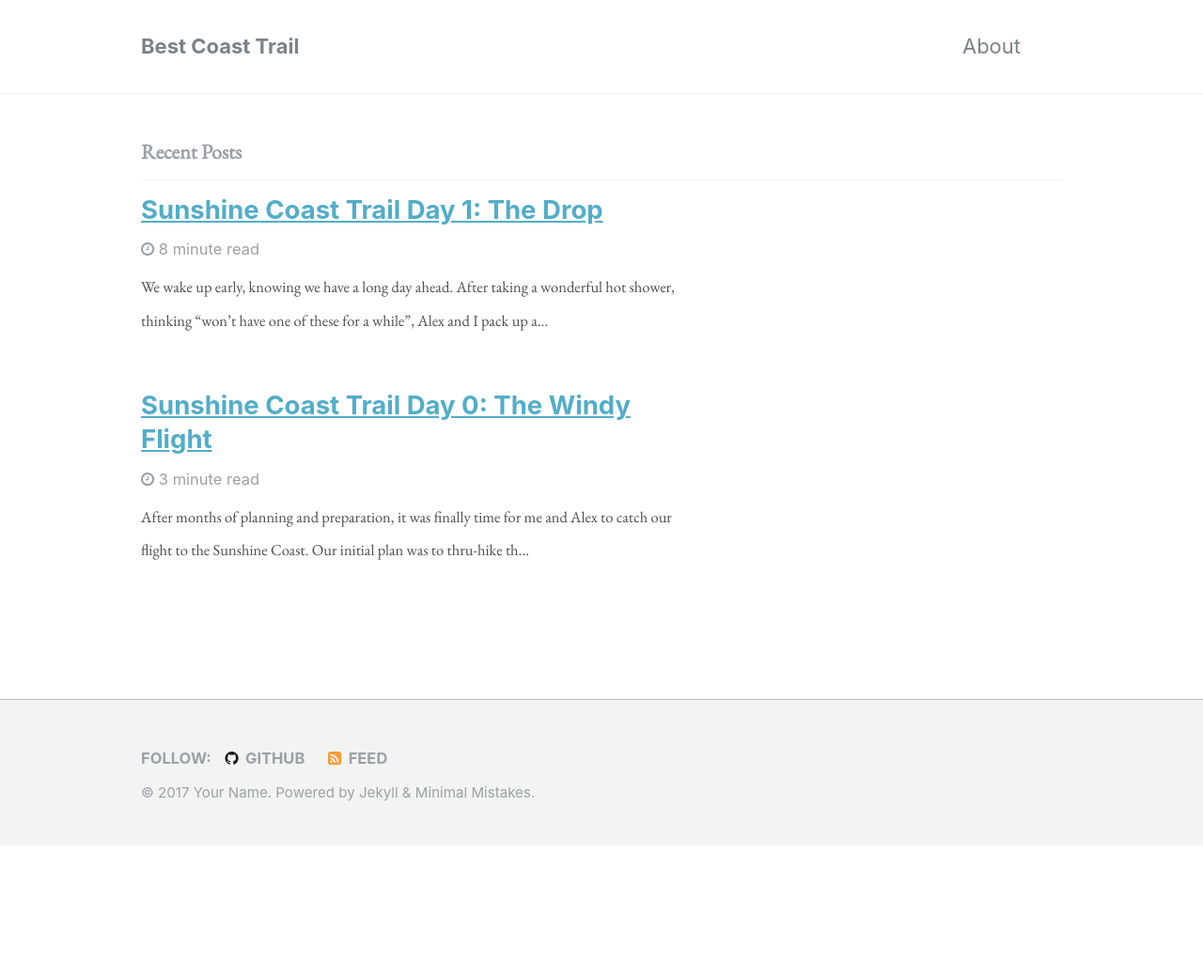
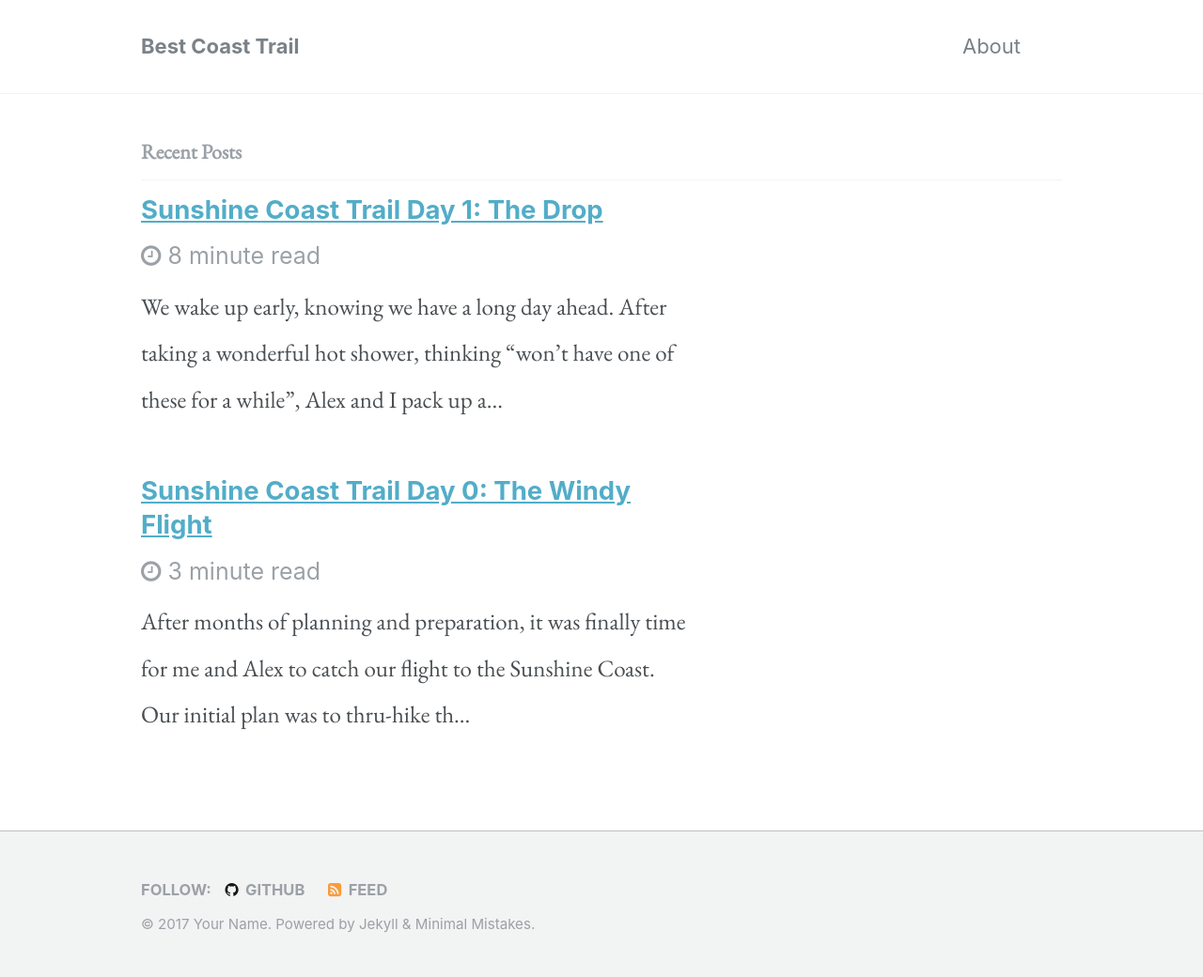
Before and after one commit to BestCoastTrail/BestCoastTrail.github.io, a Jekyll site: the page built from index.html, in a window 1280 px wide. Shown: the whole page at 94% size. Built offline with Jekyll 4.4.1, drawn with Linux system fonts in a browser that asks for light colours; the list of posts is cut into pages by our own code; before the commit the page ends 900 px from its top, so only the background shows below that.

Commit message:
Made font slightly larger

```diff
--- a/_layouts/archive.html
+++ b/_layouts/archive.html
@@ -16,7 +16,6 @@ layout: default
 
 <div id="main" role="main">
   {% include sidebar.html %}
-
   <div class="container">
     {% unless page.header.overlay_color or page.header.overlay_image %}
       <h1 class="page__title">{{ page.title }}</h1>
--- a/_sass/minimal-mistakes.scss
+++ b/_sass/minimal-mistakes.scss
@@ -78,6 +78,11 @@ p, h1, h2, h3, h4, blockquote {
   line-height: 1.625rem;
 }
 
+p {
+  font-size: 25px !important;
+  line-height: 2.25rem;
+}
+
 blockquote {
   font-size: 1.4em;
   line-height: 1.5em;
```
Also changed, not shown: 1 other file.
